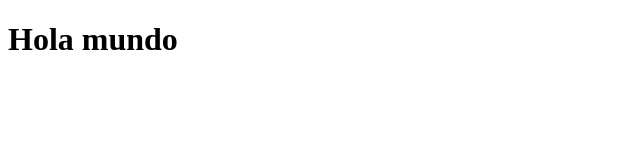
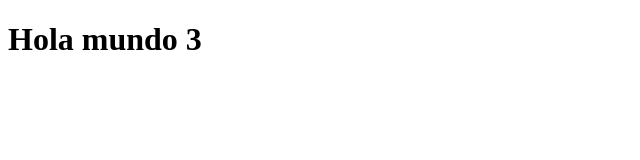
Before and after one commit to alexxiss-zz/project-web, a plain HTML site: page index.html in a window 1280 px wide. Shown: the full height of the page, 0-640 px from the left. Drawn offline with Linux system fonts and the light colour scheme.

Commit message:
Actualizando hola mundo en.html

```diff
--- a/index.html
+++ b/index.html
@@ -6,6 +6,6 @@
   <title>Document</title>
 </head>
 <body>
-  <h1>Hola mundo</h1>
+  <h1>Hola mundo 3</h1>
 </body>
 </html>
```
